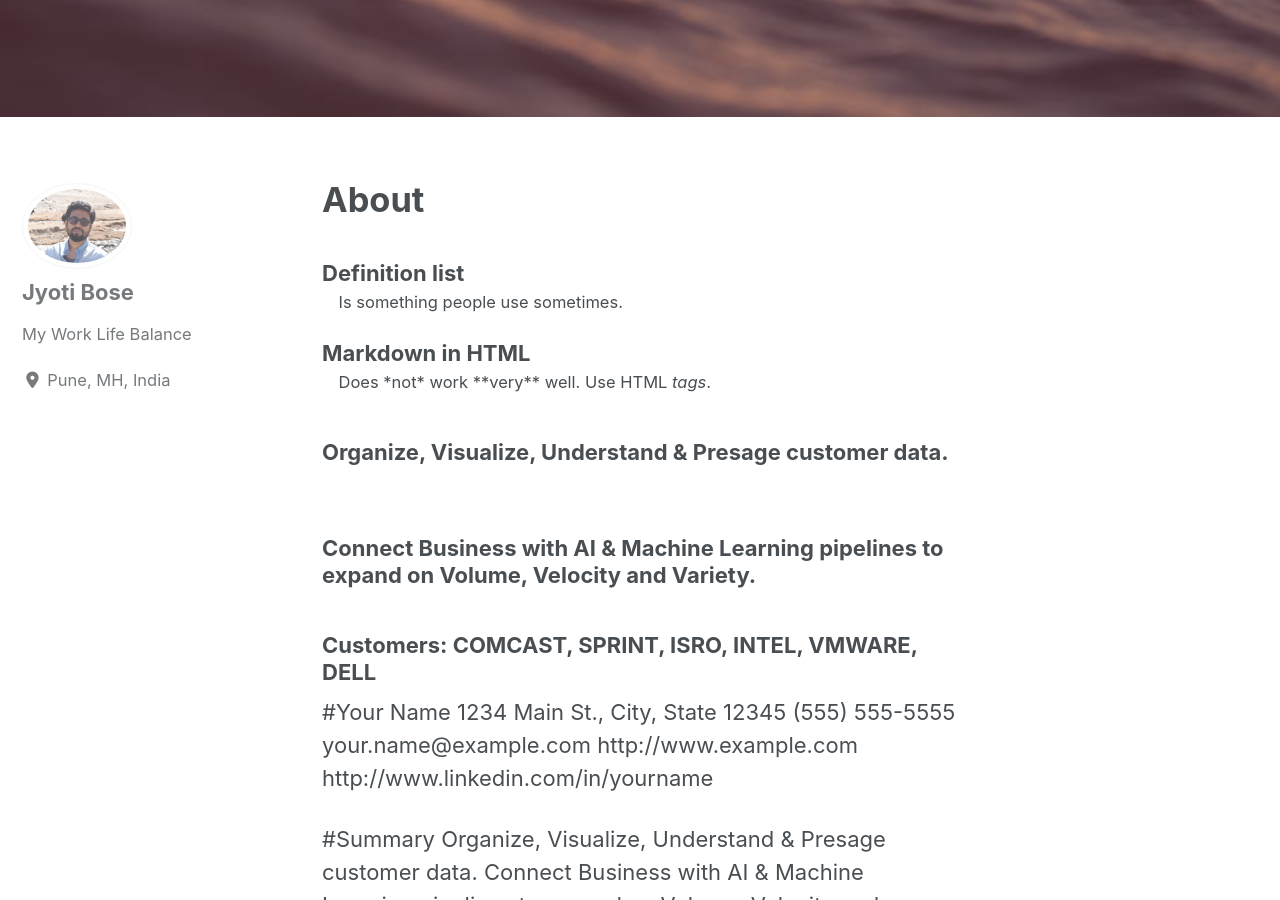
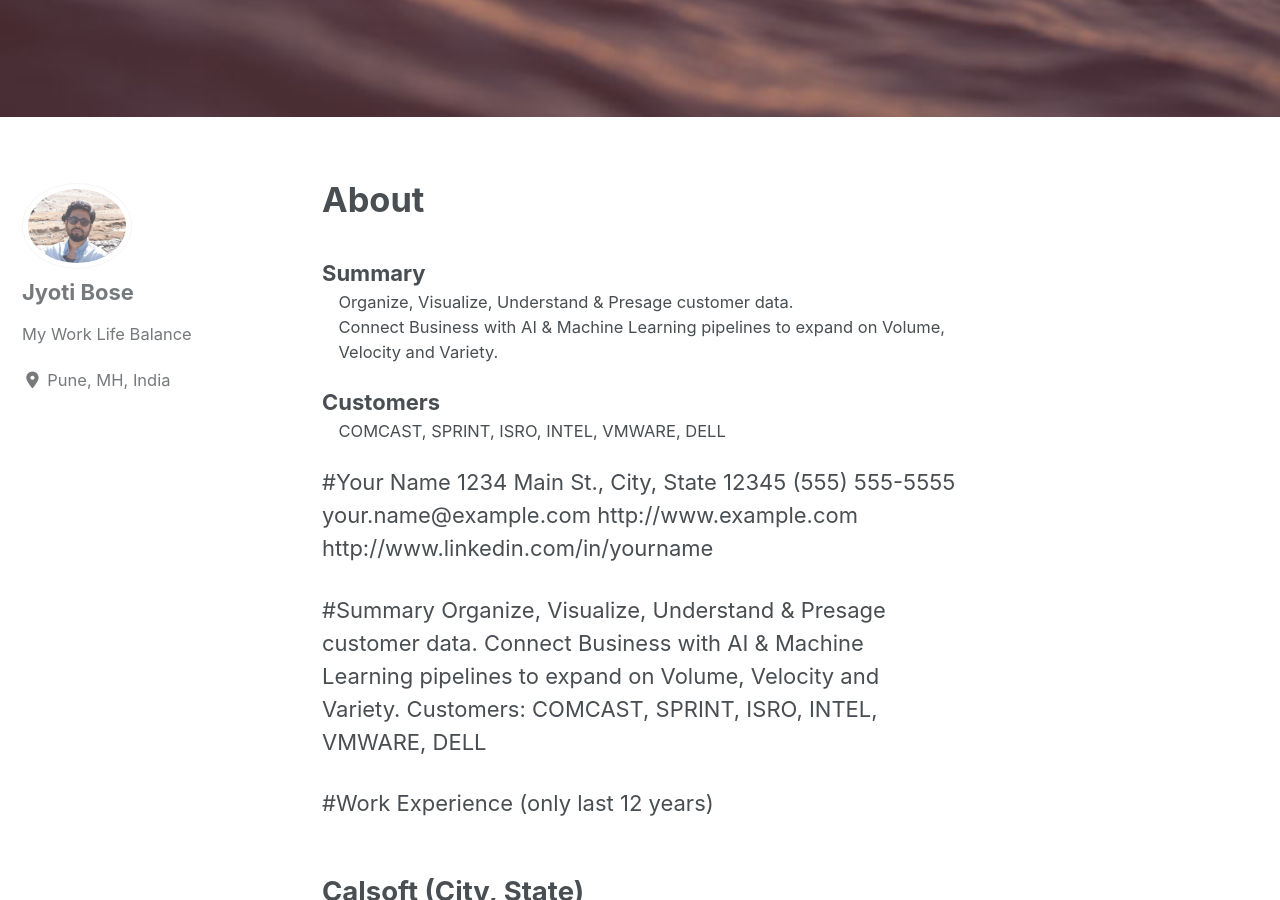
Before and after one commit to ijbo/myProfile, a Jekyll site: the page built from _pages/about.md, in a window 1280 px wide and 900 px high, scrolled down 804 px. Built offline with Jekyll 4.4.1, drawn with Linux system fonts in a browser that asks for light colours; cached includes are drawn as plain includes; nearby versions of some CDN libraries.

Commit message:
Update about.md

```diff
--- a/_pages/about.md
+++ b/_pages/about.md
@@ -6,16 +6,15 @@ header:
 ---
 
 <dl>
-  <dt>Definition list</dt>
-  <dd>Is something people use sometimes.</dd>
-
-  <dt>Markdown in HTML</dt>
-  <dd>Does *not* work **very** well. Use HTML <em>tags</em>.</dd>
+  <dt>Summary </dt>
+  <dd>Organize, Visualize, Understand & Presage customer data.</dd>
+  <dd>Connect Business with AI & Machine Learning pipelines to expand on Volume, Velocity and Variety.</dd>
 </dl>
 
-### Organize, Visualize, Understand & Presage customer data.
-### Connect Business with AI & Machine Learning pipelines to expand on Volume, Velocity and Variety.
-### Customers: COMCAST, SPRINT, ISRO, INTEL, VMWARE, DELL
+<dl>
+  <dt>Customers </dt>
+  <dd>COMCAST, SPRINT, ISRO, INTEL, VMWARE, DELL</dd>
+</dl>
 
 #Your Name
 1234 Main St., City, State 12345
```
